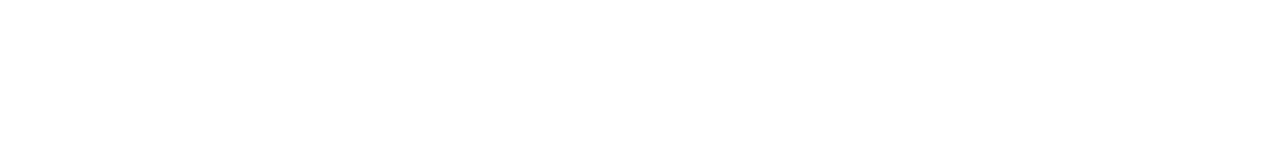
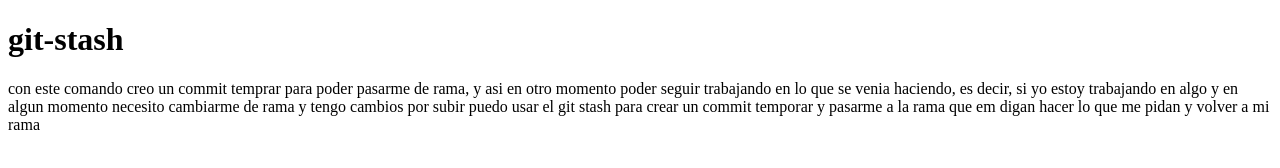
Before and after one commit to cardona0216/proyectocursogit, a plain HTML site: page practica2-pull.html in a window 1280 px wide. Drawn offline with Linux system fonts and the light colour scheme.

Commit message:
se hizo una explicacion del comando git stash

```diff
--- a/practica2-pull.html
+++ b/practica2-pull.html
@@ -6,6 +6,13 @@
     <title>Document</title>
 </head>
 <body>
-
+    <h1>git-stash</h1>
+    <p>
+        con este comando creo un commit temprar para poder pasarme de rama, y
+        asi en otro momento poder seguir trabajando en lo que se venia haciendo, es decir,
+        si yo estoy trabajando en algo y en algun momento necesito cambiarme de rama y tengo cambios por subir
+        puedo usar el git stash para crear un commit temporar y pasarme a la rama que em digan hacer lo que me pidan y volver
+        a mi rama
+    </p>
 </body>
 </html>
```
